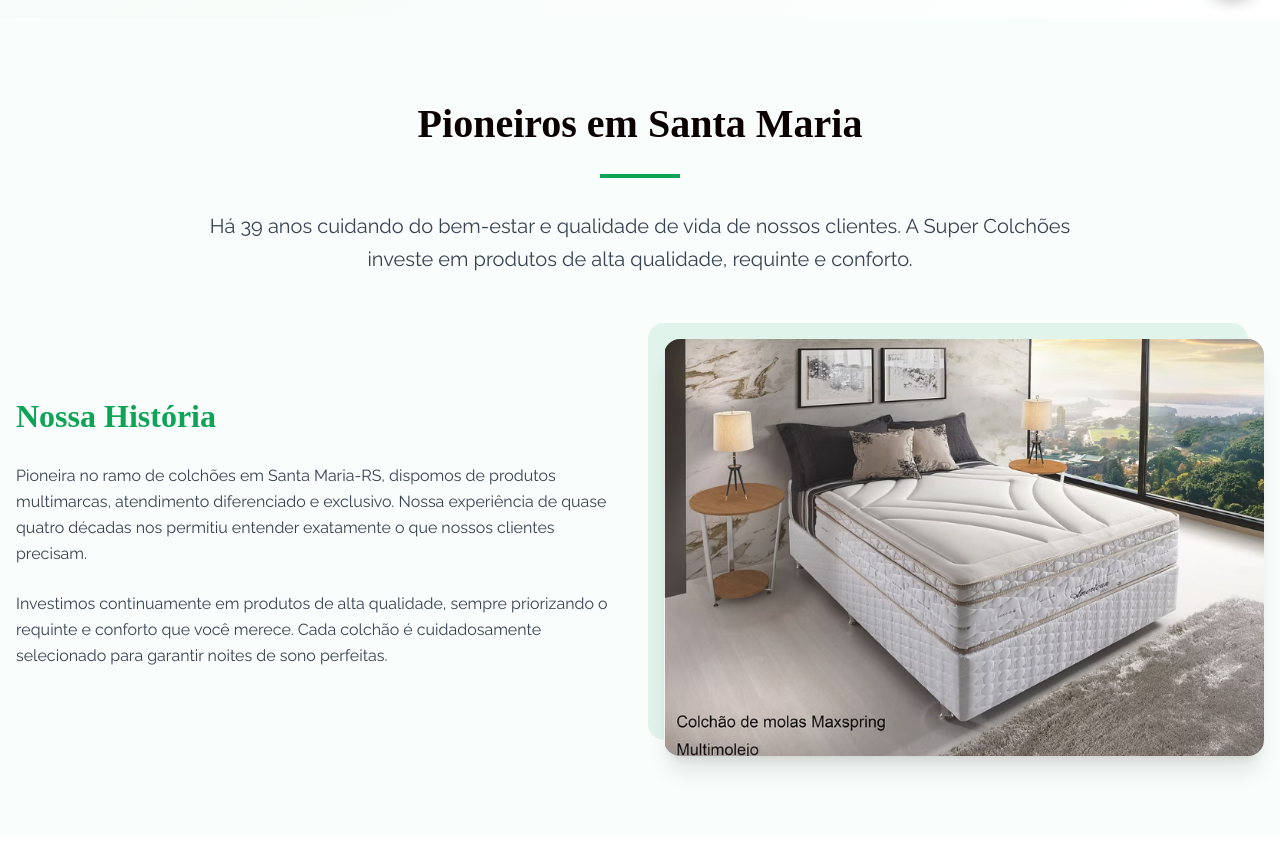
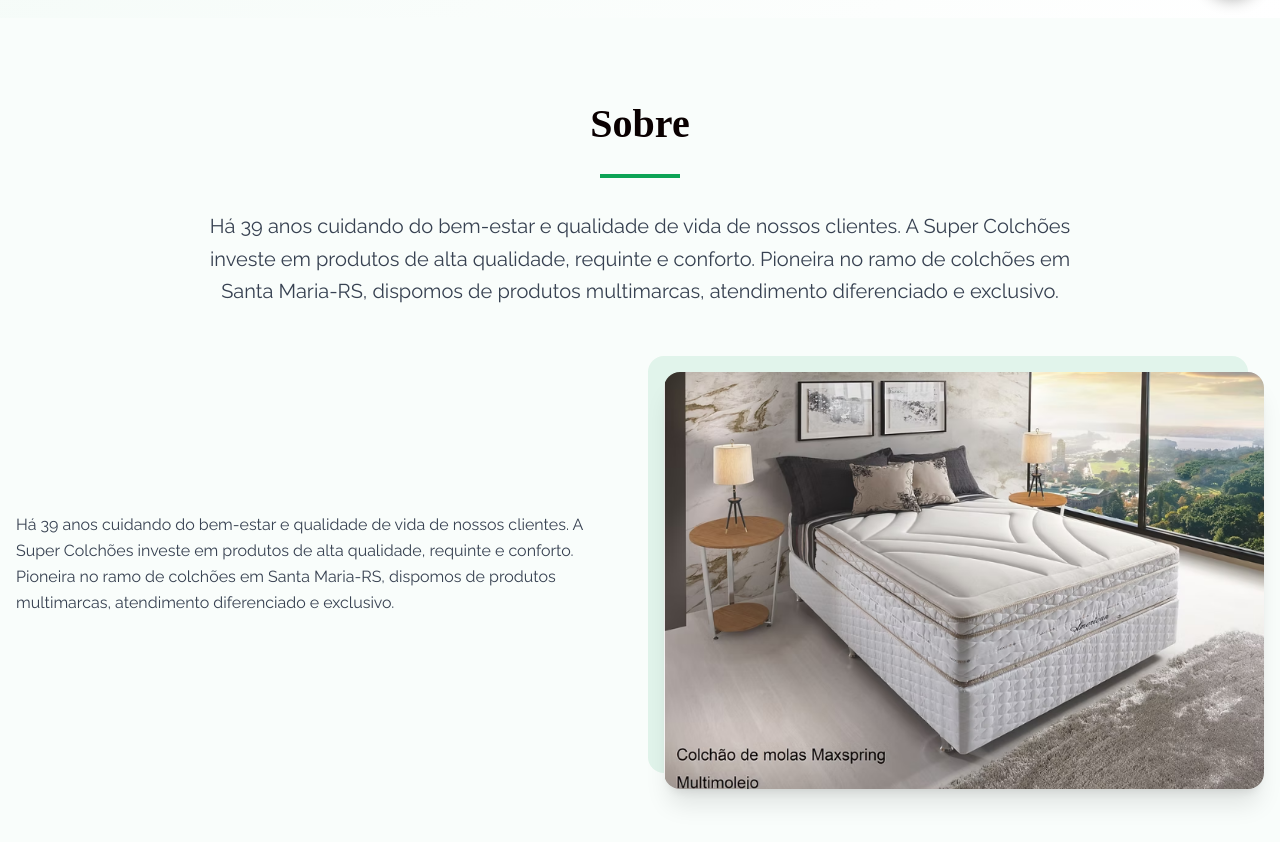
Before and after one commit to DevZipMateus/super-colchoer-verde, a React (Vite) app: page / in a window 1280 px wide. Shown: the part 782-1624 px from the top of the page. Built offline with nearby package versions, Linux system fonts and the light colour scheme; a web font is replaced by a local one.

Commit message:
Refactor about section content
Update the title and text content of the "Sobre" section, replacing the existing title and text with the provided content.

```diff
--- a/src/components/SuperAboutSection.tsx
+++ b/src/components/SuperAboutSection.tsx
@@ -1,34 +1,28 @@
+
 const SuperAboutSection = () => {
   return <section id="sobre" className="py-20 bg-secondary/20">
       <div className="container mx-auto px-4">
         <div className="max-w-4xl mx-auto text-center mb-16">
           <h2 className="font-heading font-bold mb-6">
-            Pioneiros em Santa Maria
+            Sobre
           </h2>
           <div className="w-20 h-1 bg-primary mx-auto mb-8"></div>
           <p className="text-xl text-gray-700 leading-relaxed">
             Há 39 anos cuidando do bem-estar e qualidade de vida de nossos clientes.
             A Super Colchões investe em produtos de alta qualidade, requinte e conforto.
+            Pioneira no ramo de colchões em Santa Maria-RS, dispomos de produtos multimarcas,
+            atendimento diferenciado e exclusivo.
           </p>
         </div>
 
         <div className="grid grid-cols-1 lg:grid-cols-2 gap-12 items-center">
           <div className="space-y-8">
             <div className="space-y-6">
-              <h3 className="font-heading font-bold text-primary">
-                Nossa História
-              </h3>
-
               <p className="text-gray-700 leading-relaxed">
+                Há 39 anos cuidando do bem-estar e qualidade de vida de nossos clientes.
+                A Super Colchões investe em produtos de alta qualidade, requinte e conforto.
                 Pioneira no ramo de colchões em Santa Maria-RS, dispomos de produtos multimarcas,
-                atendimento diferenciado e exclusivo. Nossa experiência de quase quatro décadas
-                nos permitiu entender exatamente o que nossos clientes precisam.
-              </p>
-
-              <p className="text-gray-700 leading-relaxed">
-                Investimos continuamente em produtos de alta qualidade, sempre priorizando
-                o requinte e conforto que você merece. Cada colchão é cuidadosamente selecionado
-                para garantir noites de sono perfeitas.
+                atendimento diferenciado e exclusivo.
               </p>
             </div>
 
```
